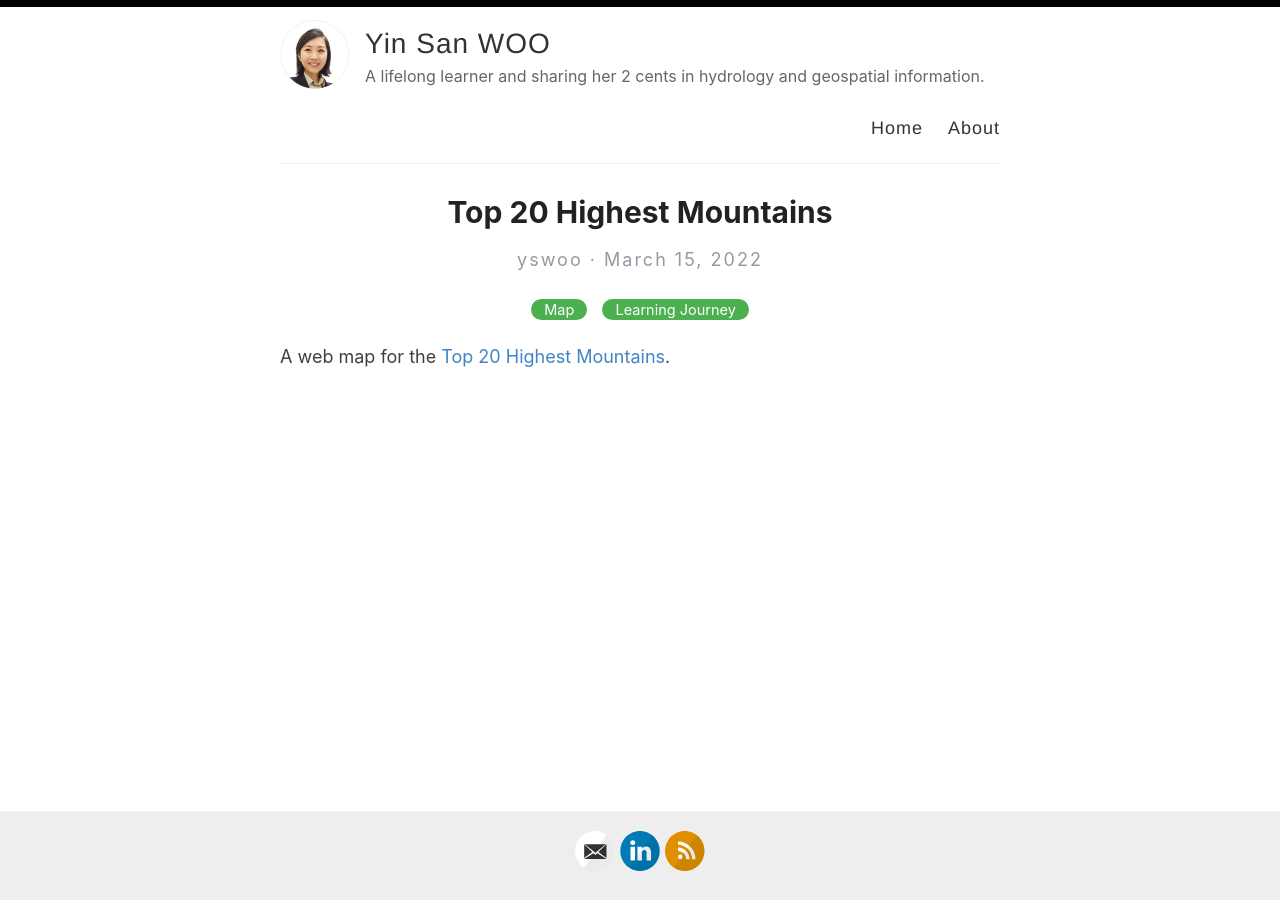
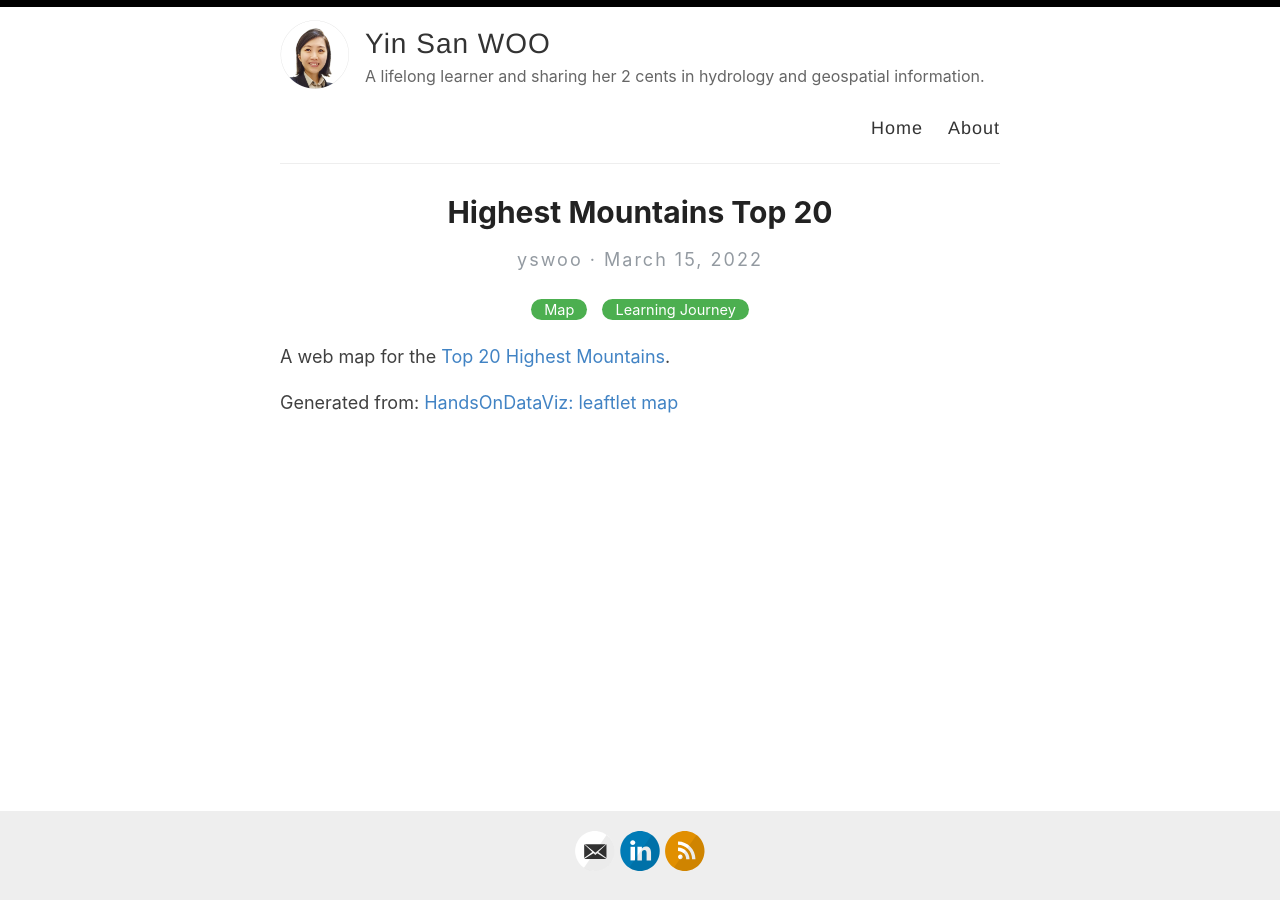
Before and after one commit to yinsanwoo/yinsanwoo.github.io, a Jekyll site: the page built from _posts/2022-03-15-HighestMountainsTop20.md, in a window 1280 px wide. Built offline with Jekyll 4.4.1, drawn with Linux system fonts in a browser that asks for light colours.

Commit message:
Update and rename 2022-03-15-Top20HighestMountains.md to 2022-03-15-HighestMountainsTop20.md

```diff
--- a/_posts/2022-03-15-Top20HighestMountains.md
+++ b/_posts/2022-03-15-HighestMountainsTop20.md
@@ -1,7 +1,9 @@
 ---
 layout: post
-title:  Top 20 Highest Mountains
+title:  Highest Mountains Top 20
 categories: [Map,Learning Journey]
 ---
 
 A web map for the [Top 20 Highest Mountains](https://yinsanwoo.github.io/Mountain/).
+
+Generated from: [HandsOnDataViz: leaftlet map](https://github.com/HandsOnDataViz/leaflet-map-csv)
```
